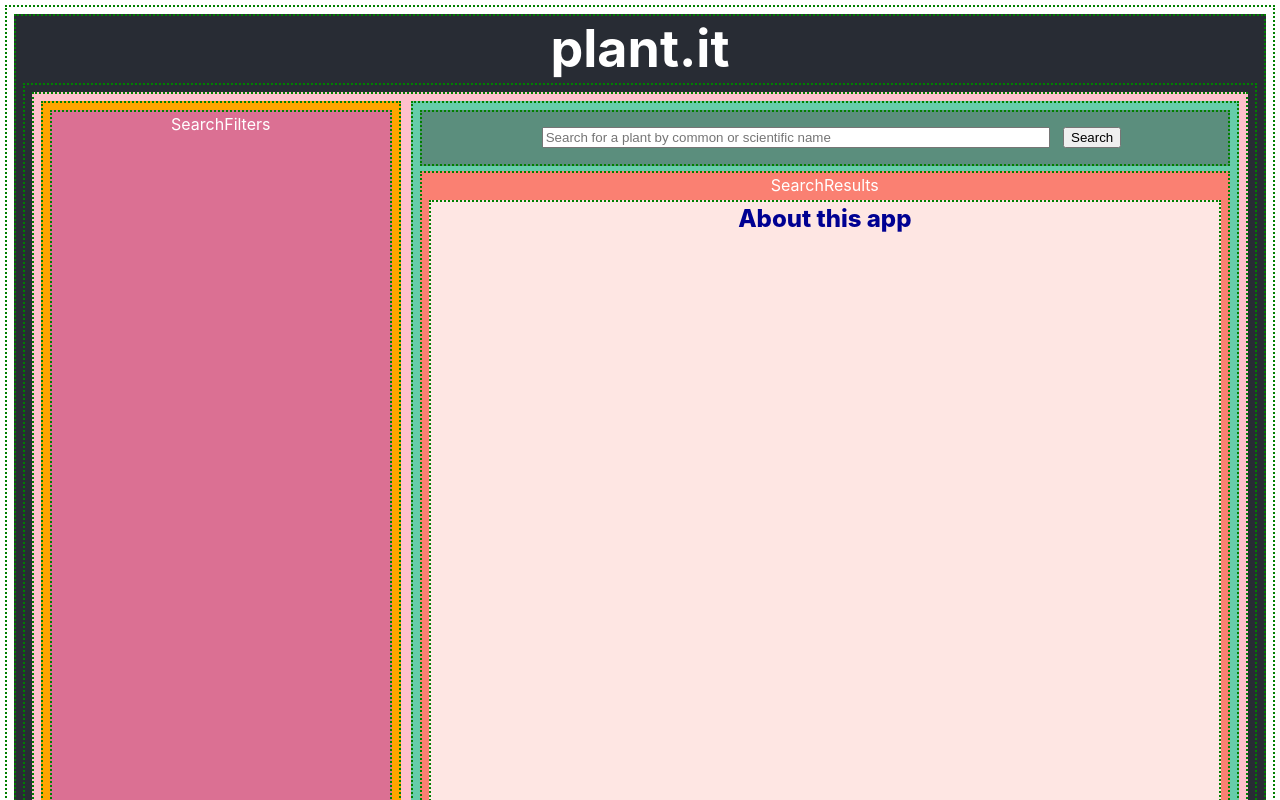
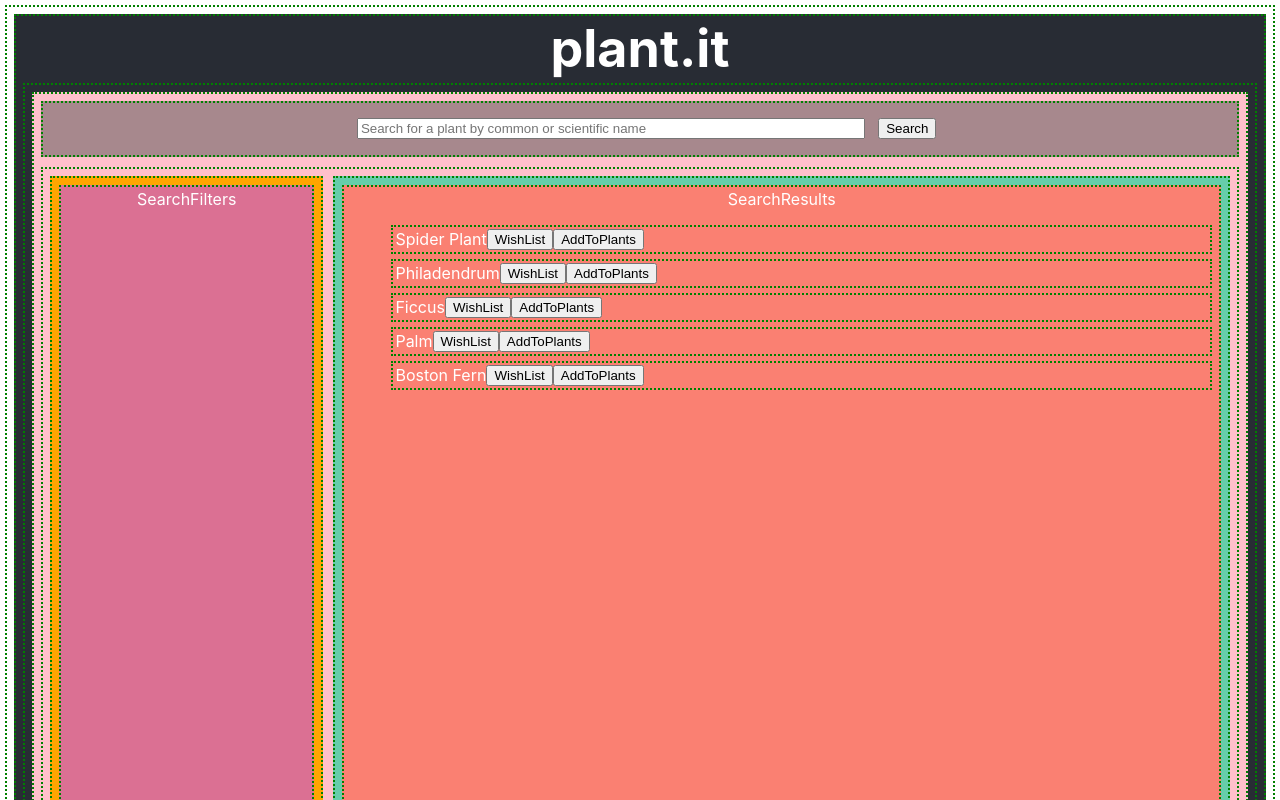
Before and after one commit to franics925/plant.it, a React (Create React App) app: page / in a window 1280 px wide. Shown: the top 800 px of the page. Built offline with nearby package versions, Linux system fonts and the light colour scheme.

Commit message:
add .map functionality to search results, include buttons for adding to wishlist and adding to users plants, no functionality on buttons yet

```diff
--- a/src/App.js
+++ b/src/App.js
@@ -3,19 +3,12 @@ import './App.css';
 import Search from './components/Search/Search';
 import User from './components/User/User'
 
+const plants=['Spider Plant', 'Philadendrum', 'Ficcus', 'Palm', 'Boston Fern'];
+
 class App extends Component{
   state = {
     SearchValue: '',
   }
-  handleSearch = (event) => {
-    console.log('search button clicked');
-    this.makeApiCall(this.state.searchValue);
-  };
-
-  handleOnChange = (event) => {
-      console.log('change in search bar')
-      console.log(event.searchValue);
-  };
 
   makeApiCall = searchInput => {
       // var searchUrl = `https://www.themealdb.com/api/json/v1/1/search.php?s=${searchInput}`;
@@ -36,10 +29,14 @@ class App extends Component{
           <h1>plant.it</h1>
         </header>
         <div className="Search">
-          < Search />
+          < Search
+            plants={plants}
+          />
         </div>
         <div className="User">
-          < User />
+          < User
+            plants={plants}
+          />
         </div>
       </div>
     )
--- a/src/components/Search/Search.jsx
+++ b/src/components/Search/Search.jsx
@@ -7,12 +7,16 @@ import style from './Search.module.css';
 
 const Search = (props) => (
     <div className={style.Search}>
-        <div className={style.SearchPanelLeft}>
-            < SearchFilters />
-        </div>
-        <div className={style.SearchPanelRight}>
-            < SearchBar />
-            < SearchResults />
+        < SearchBar />
+        <div className={style.SearchPanels}>
+            <div className={style.SearchPanelLeft}>
+                < SearchFilters />
+            </div>
+            <div className={style.SearchPanelRight}>
+                < SearchResults
+                    plants={props.plants}
+                />
+            </div>
         </div>
     </div>
 );
--- a/src/components/Search/Search.module.css
+++ b/src/components/Search/Search.module.css
@@ -1,17 +1,23 @@
 .Search {
     display: flex;
+    flex-direction: column;
     background-color: pink;
+}
+
+.SearchPanels {
     min-height: 45em;
+    display: flex;
 }
 
 .SearchPanelLeft {
     background-color: orange;
-    width: 30%;
+    width: 23%;
+    min-width: 180px;
     overflow: auto;
 }
 
 .SearchPanelRight {
     background-color: mediumaquamarine;
-    width: 70%;
+    width: 77%;
     overflow: auto;
 }
--- a/src/components/Search/SearchResults/SearchResults.js
+++ b/src/components/Search/SearchResults/SearchResults.js
@@ -1,11 +1,23 @@
 import React from 'react';
 import style from './SearchResults.module.css';
-import About from '../../About/About';
+// import About from '../../About/About';
 
 const SearchResults = (props) => (
     <div className={style.SearchResults}>
-        SearchResults
-        < About />
+        SearchResults<br/>
+        {/* < About /> */}
+        <ul>
+            {props.plants.map((plant, idx) =>
+                <div
+                    className={style.SearchResult}
+                    key={idx}
+                    >
+                    {plant}
+                    <button className={style.WishListButton}>WishList</button>
+                    <button className={style.AddToPlantsButton}>AddToPlants</button>
+                </div>
+            )}
+        </ul>
     </div>
 )
 
--- a/src/components/Search/SearchResults/SearchResults.module.css
+++ b/src/components/Search/SearchResults/SearchResults.module.css
@@ -3,3 +3,8 @@
     height:100%;
     overflow: auto;
 }
+
+.SearchResult {
+    display: flex;
+    margin: none;
+}
--- a/src/components/User/User.jsx
+++ b/src/components/User/User.jsx
@@ -6,6 +6,7 @@ import UserWishList from './UserWishList/UserWishList';
 class User extends Component {
     state = {
         UserPlants: [],
+
     };
 
     render() {
@@ -13,7 +14,9 @@ class User extends Component {
             <div className={style.User}>
                 User
                 <div>
-                    < UserPlants />
+                    < UserPlants
+                        plants={this.props.plants}
+                    />
                     < UserWishList />
                 </div>
             </div>
```
